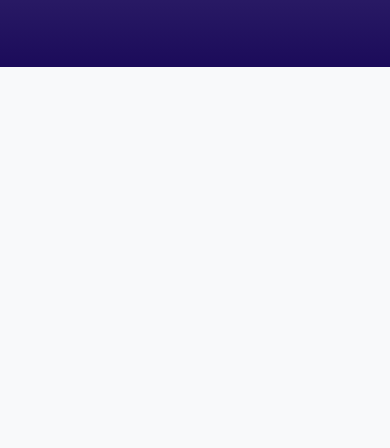
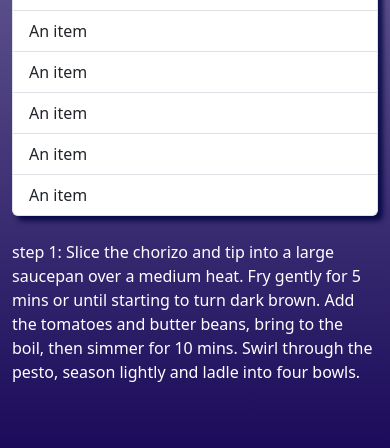
Before and after one commit to cristabacaru/SmartBite, a Flask app: page /recipe?id=1 in a window 390 px wide; the page is wider, and only the part inside the window is pictured. Shown: the part 777-1225 px from the top of that part. Before the commit the page ends 844 px from the top of that part, so only its background shows below. Run offline with Flask 3, Linux system fonts and the light colour scheme; a user stored in the database is signed in; data comes from the database, SQL or seed files in the repository.

Commit message:
Recipe page in process

```diff
--- a/database.py
+++ b/database.py
@@ -47,10 +47,10 @@ for recipe in recipe_data:
         continue
     instructions = ""
     for step in recipe['recipe_steps']:
-        instructions = instructions + step + '\n'
+        instructions = instructions + step + '<br>'
     description = ""
     for info in recipe['nutrition_data']:
-        description = description + info + ': ' + recipe['nutrition_data'][info] + '\n'
+        description = description + info + ': ' + recipe['nutrition_data'][info] + '<br>'
     cursor.execute("INSERT OR IGNORE INTO recipes (name, calories, description, instructions, picture)\
                  VALUES (?, ?, ?, ?, ?)", (recipe['recipe_name'], recipe['nutrition_data']['kcal'], description, instructions, recipe['recipe_image_link']))
     connection.commit()
--- a/templates/recipe.html
+++ b/templates/recipe.html
@@ -12,28 +12,34 @@
     <h2 class="text-center mt-5", style="font-weight: 700;text-shadow: 1px 1px 1px rgba(2, 6, 64, 0.854); color: white;"> {{ recipe[1] }}</h2>
     <hr style="width: 100%; border: 1px solid #000;">
 
-    <div class="container my-5" style="margin-left: 4em; box-shadow: 0 10px 10px rgba(0, 0, 0);">
+    <div class="container my-5">
         <div class="row row-cols-1 row-cols-md-3 g-4">
-            <!-- First Column: Image -->
-            <div class="col-md-7">
-                <div class="card w-50" style="border-color: #ffffff; border-width: 3px;">
+            <div class="col-md-4">
+                <div class="card w-100" style="box-shadow:5px 5px 5px rgba(2, 6, 64, 0.854);">
                     <img src="{{ recipe[5] }}" class="card-img-start">
                     <div class="card-body">
                         <p class="card-text">{{ recipe[3] }}</p>
                     </div>
                 </div>
             </div>
-
-            <!-- Second Column: List Group -->
-            <div class="col-md-5">
-                <ul class="list-group">
+            <div class="col-md-1"></div>
+            <div class="col-md-3">
+                <label for="list-items" class="h3" style="color:white; text-shadow: 1px 1px 1px rgba(2, 6, 64, 0.854);">Ingredients:</label>
+                <ul class="list-group" style="box-shadow:5px 5px 5px rgba(2, 6, 64, 0.854);">
                     <li class="list-group-item">An item</li>
-                    <li class="list-group-item">A second item</li>
-                    <li class="list-group-item">A third item</li>
-                    <li class="list-group-item">A fourth item</li>
-                    <li class="list-group-item">And a fifth one</li>
+                    <li class="list-group-item">An item</li>
+                    <li class="list-group-item">An item</li>
+                    <li class="list-group-item">An item</li>
+                    <li class="list-group-item">An item</li>
+                    <li class="list-group-item">An item</li>
+                    <li class="list-group-item">An item</li>
+                    <li class="list-group-item">An item</li>
                 </ul>
             </div>
+            <div class="col-md-12">
+                <p style="color: white;">{{recipe[4]}}</p>
+            </div>
+
         </div>
     </div>
 
```
